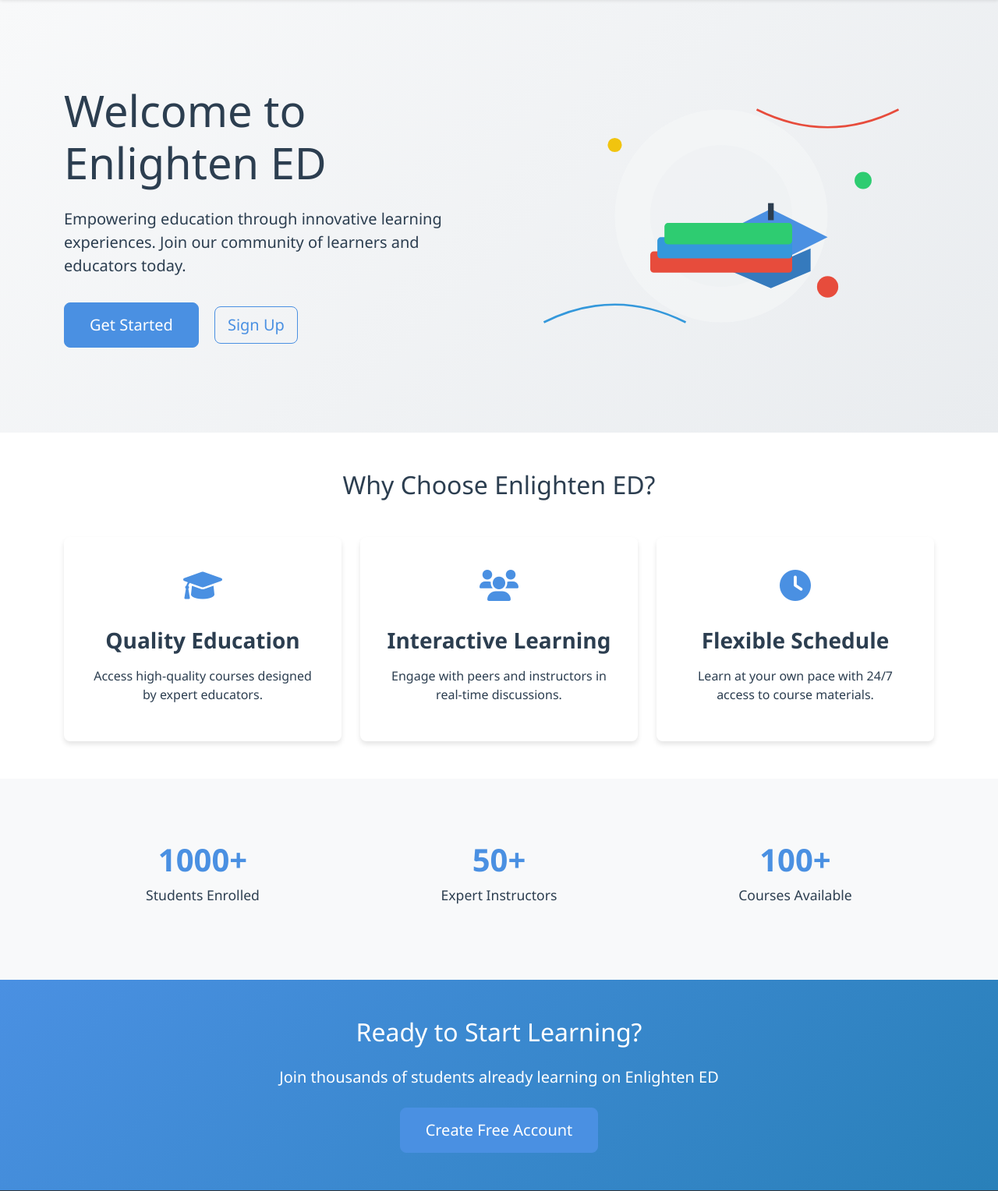
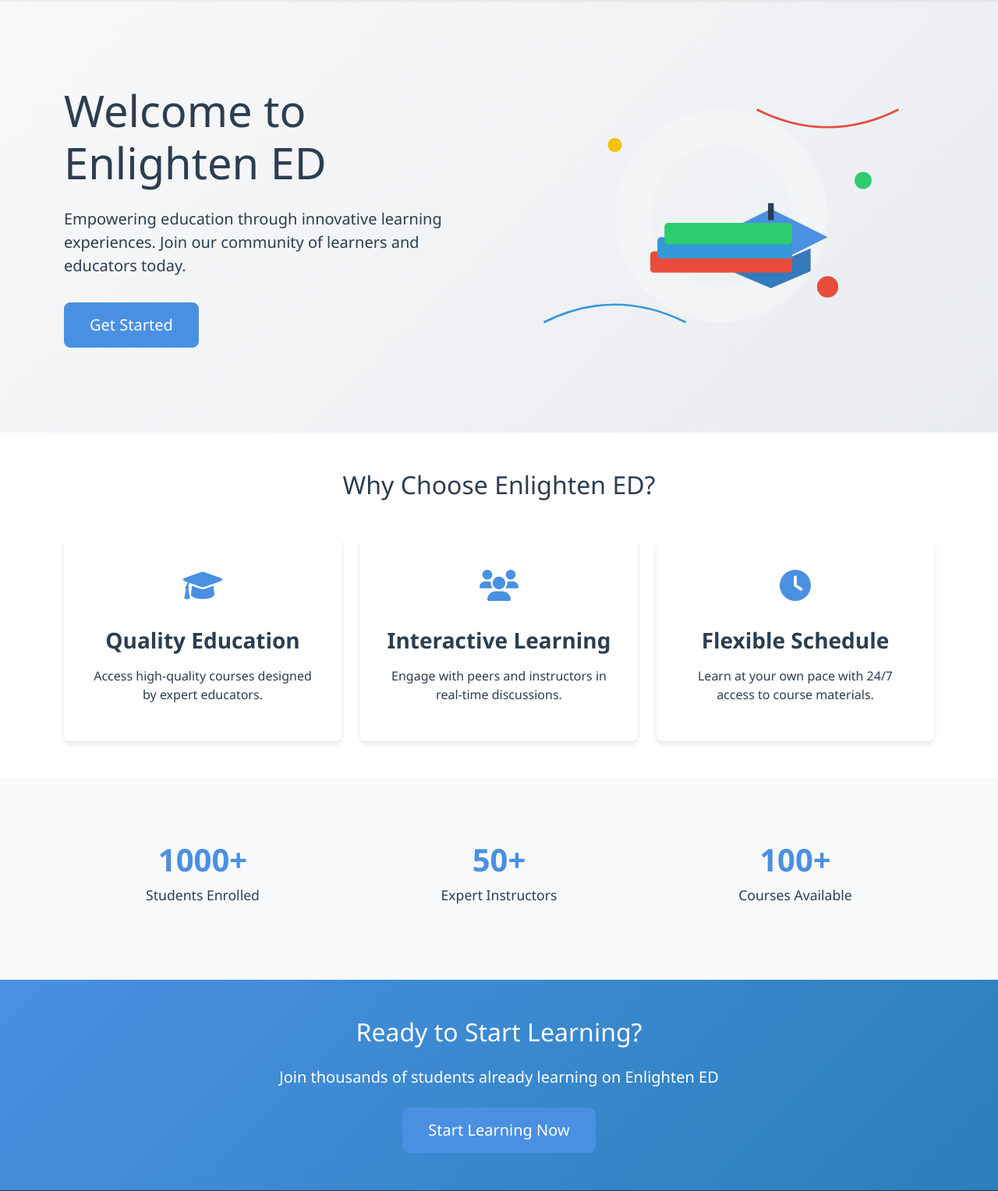
Before and after one commit to rjvtayam/Courseware, a Flask app: page / in a window 1280 px wide. Shown: the part 85-1613 px from the top of the page at 78% size. Run offline with Flask 3, Linux system fonts and the light colour scheme; some libraries are stand-ins or nearby versions.

Commit message:
Updated welcome page to use OAuth authentication
- Removed Sign Up button since we're using OAuth
- Changed 'Create Free Account' to 'Start Learning Now'
- Both buttons now lead to the login page with social login options

```diff
--- a/app/templates/welcome.html
+++ b/app/templates/welcome.html
@@ -9,8 +9,7 @@
                 <p class="lead mb-4">Empowering education through innovative learning experiences. Join our community of learners and educators today.</p>
                 {% if not current_user.is_authenticated %}
                 <div class="hero-buttons">
-                    <a href="{{ url_for('auth.login') }}" class="btn btn-primary btn-lg me-3">Get Started</a>
-                    <a href="{{ url_for('auth.register') }}" class="btn btn-outline-primary btn-lg">Sign Up</a>
+                    <a href="{{ url_for('auth.login') }}" class="btn btn-primary btn-lg">Get Started</a>
                 </div>
                 {% else %}
                 <a href="{{ url_for('courses.index') }}" class="btn btn-primary btn-lg">Browse Courses</a>
@@ -88,7 +87,7 @@
         <h2 class="mb-4">Ready to Start Learning?</h2>
         <p class="lead mb-4">Join thousands of students already learning on Enlighten ED</p>
         {% if not current_user.is_authenticated %}
-        <a href="{{ url_for('auth.register') }}" class="btn btn-primary btn-lg">Create Free Account</a>
+        <a href="{{ url_for('auth.login') }}" class="btn btn-primary btn-lg">Start Learning Now</a>
         {% else %}
         <a href="{{ url_for('courses.index') }}" class="btn btn-primary btn-lg">Explore Courses</a>
         {% endif %}
```
